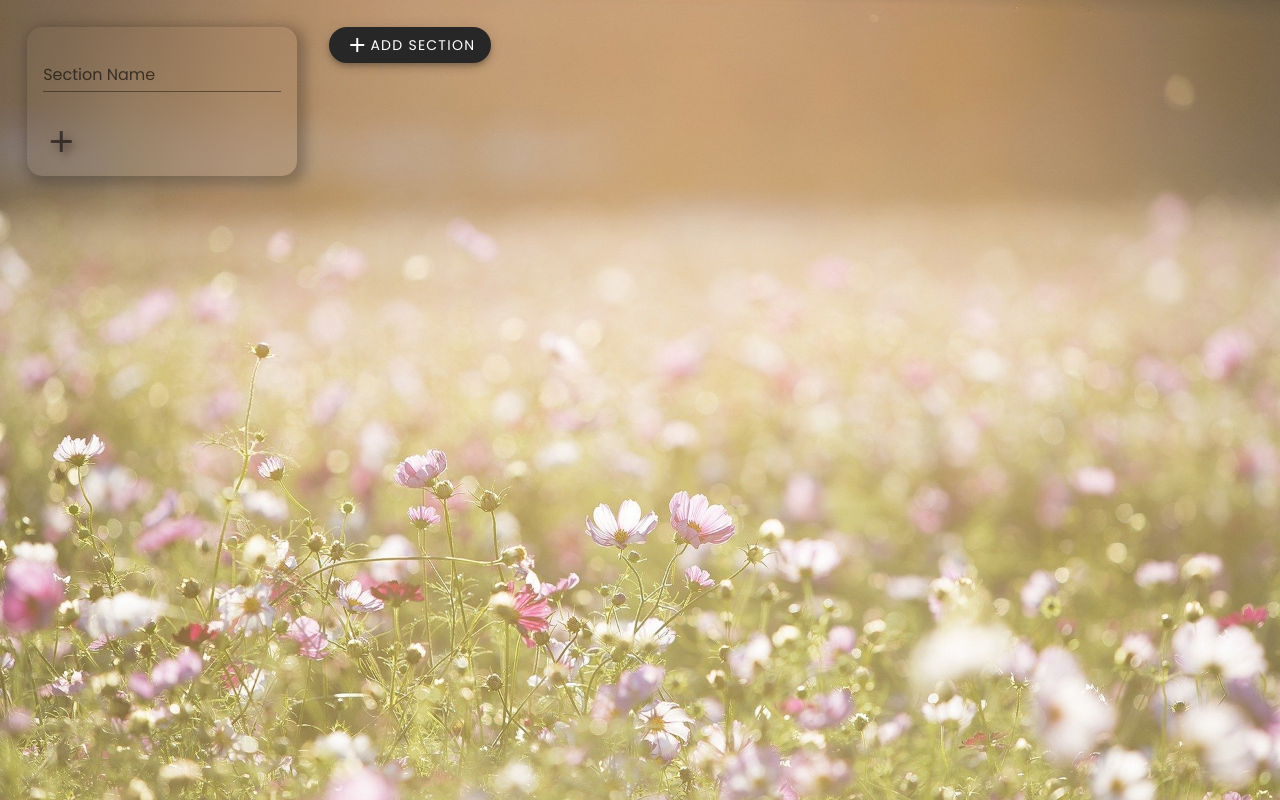
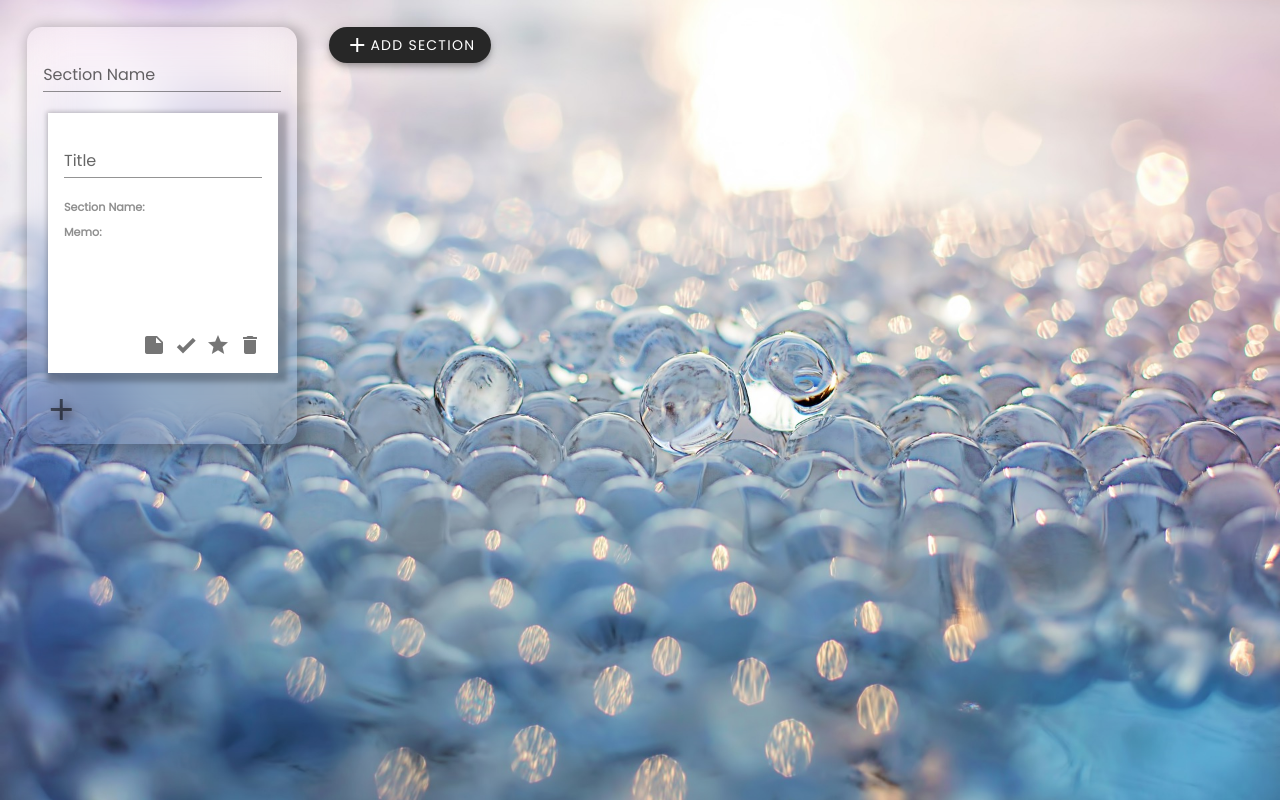
Before and after one commit to Acha0203/Task_Management_App, a Vue app: page / in a window 1280 px wide. Both pictures are taken after a click on the button "ADD SECTION". Built offline with nearby package versions, Linux system fonts and the light colour scheme.

Commit message:
Modified TaskSection.vue, TaskCard.vue, TaskNew.vue, and AddSectionBtn.vue.

```diff
--- a/src/App.vue
+++ b/src/App.vue
@@ -4,7 +4,7 @@
       <task-section
         v-for="section in sectionArray"
         :key="section.id"
-        :sectionId="section.id"
+        :section="section"
       />
       <add-section-btn @create-new-section="createNewSection" />
     </div>
@@ -43,7 +43,7 @@ export default {
   align-items: flex-start;
   padding: 0.7rem;
   background-color: #000000;
-  background-image: url("./assets/images/cosmos-flowers-g223ac18b0_1920.jpg");
+  background-image: url("./assets/images/orbs-ge1b8bbe9b_1920.jpg");
   background-size: cover;
   background-repeat: no-repeat;
   background-position: center center;
--- a/src/components/TaskCard.vue
+++ b/src/components/TaskCard.vue
@@ -1,7 +1,8 @@
 <template>
   <div class="task-container">
     <v-text-field
-      @input="handleInputTitle($event)"
+      @input="handleInputTitle"
+      :value="inputData.title"
       color="gray darken-1"
       label="Title"
     />
@@ -13,7 +14,8 @@
       <v-textarea
         outlined
         v-if="textAreaDisplayedFlag"
-        @input="handleInputMemo($event)"
+        @input="handleInputMemo"
+        :value="inputData.memo"
         color="gray darken-4"
         name="task-memo"
         label="Memo"
@@ -21,7 +23,7 @@
       />
       <div v-else class="text-box">
         <h3 class="small-font">Memo:</h3>
-        <h2 class="middle-font">{{ this.task.memo }}</h2>
+        <h2 class="middle-font">{{ this.inputData.memo }}</h2>
       </div>
     </keep-alive>
     <div class="icons-container">
@@ -47,6 +49,10 @@ export default {
   data() {
     return {
       textAreaDisplayedFlag: false,
+      inputData: {
+        title: this.task.title,
+        memo: this.task.memo,
+      },
     };
   },
   components: { CheckBtn, StarBtn, DeleteBtn },
@@ -59,10 +65,12 @@ export default {
       this.textAreaDisplayedFlag = !this.textAreaDisplayedFlag;
     },
     handleInputTitle(event) {
-      this.task.title = event;
+      this.inputData.title = event;
+      this.$emit("inputTitle", event, this.task.id);
     },
     handleInputMemo(event) {
-      this.task.memo = event;
+      this.inputData.memo = event;
+      this.$emit("inputMemo", event, this.task.id);
     },
   },
 };
--- a/src/components/TaskNew.vue
+++ b/src/components/TaskNew.vue
@@ -1,7 +1,8 @@
 <template>
   <div class="task-container">
     <v-text-field
-      @input="handleInputTitle($event)"
+      @input="$emit('inputNewTitle', $event)"
+      :value="newTask.title"
       color="gray darken-1"
       label="Title"
     />
@@ -13,7 +14,8 @@
       <v-textarea
         outlined
         v-if="textAreaDisplayedFlag"
-        @input="handleInputMemo($event)"
+        @input="$emit('inputNewMemo', $event)"
+        :value="newTask.memo"
         color="gray darken-4"
         name="task-memo"
         label="Memo"
@@ -21,7 +23,7 @@
       />
       <div v-else class="text-box">
         <h3 class="small-font">Memo:</h3>
-        <h2 class="middle-font">{{ this.newTask.memo }}</h2>
+        <h2 class="middle-font">{{ newTask.memo }}</h2>
       </div>
     </keep-alive>
     <div class="icons-container">
@@ -58,12 +60,6 @@ export default {
     switchTextArea() {
       this.textAreaDisplayedFlag = !this.textAreaDisplayedFlag;
     },
-    handleInputTitle(event) {
-      this.newTask.title = event;
-    },
-    handleInputMemo(event) {
-      this.newTask.memo = event;
-    },
   },
 };
 </script>
--- a/src/components/TaskSection.vue
+++ b/src/components/TaskSection.vue
@@ -6,45 +6,70 @@
       :key="task.id"
       :sectionName="sectionName"
       :task="task"
+      @inputTitle="handleInputTitle"
+      @inputMemo="handleInputMemo"
     />
-    <add-new-task-btn
-      @update-task-array="updateTaskArray"
-      :sectionId="this.sectionId"
-      :taskList="this.taskList"
+    <task-new
+      :sectionName="sectionName"
+      :newTask="lastTask"
+      @inputNewTitle="handleInputNewTitle"
+      @inputNewMemo="handleInputNewMemo"
     />
+    <div class="btn-container">
+      <button @click="handleAddNewTaskBtn">
+        <v-icon color="gray darken-4" large>mdi-plus</v-icon>
+      </button>
+    </div>
   </div>
 </template>
 
 <script>
 import SectionName from "./UI/SectionName.vue";
 import TaskCard from "./TaskCard.vue";
-// import TaskNew from "./TaskNew.vue";
-import AddNewTaskBtn from "./UI/AddNewTaskBtn.vue";
-import { TaskList } from "../model";
+import TaskNew from "./TaskNew.vue";
+import { Section } from "../model";
 
 export default {
   props: {
-    sectionId: Number,
+    section: Section,
   },
-  components: { SectionName, TaskCard, AddNewTaskBtn },
+  components: { SectionName, TaskCard, TaskNew },
   data() {
     return {
       sectionName: "",
-      taskList: new TaskList(this.sectionId),
       taskArray: [],
+      lastTask: this.setNewTask(),
     };
   },
-  computed: {
-    getTaskArray() {
-      return this.taskList.createTaskArray();
+  methods: {
+    setNewTask() {
+      return this.section.taskList.createNewTask(this.section.id);
     },
-    getNewTask() {
-      return this.taskList.createNewTask(this.sectionId);
+    handleAddNewTaskBtn() {
+      this.taskArray = this.section.taskList.createTaskArray();
+      this.lastTask = this.setNewTask();
+      console.log(this.section.taskList);
+      console.log(this.lastTask);
     },
-  },
-  methods: {
-    updateTaskArray() {
-      this.taskArray = this.taskList.createTaskArray();
+    handleInputTitle(...args) {
+      let iterator = this.section.taskList.head;
+      while (iterator.id !== args[1]) {
+        iterator = iterator.next;
+      }
+      iterator.title = args[0];
+    },
+    handleInputMemo(...args) {
+      let iterator = this.section.taskList.head;
+      while (iterator.id !== args[1]) {
+        iterator = iterator.next;
+      }
+      iterator.memo = args[0];
+    },
+    handleInputNewTitle(event) {
+      this.section.taskList.getLastTask().title = event;
+    },
+    handleInputNewMemo(event) {
+      this.section.taskList.getLastTask().memo = event;
     },
   },
 };
@@ -60,4 +85,11 @@ export default {
   backdrop-filter: blur(20px);
   box-shadow: 4px 4px 13px 5px rgba(0, 0, 0, 0.25);
 }
+
+.btn-container {
+  display: flex;
+  align-items: flex-start;
+  padding-top: 0.7rem;
+  filter: drop-shadow(4px 4px 4px #291515);
+}
 </style>
--- a/src/components/UI/AddNewTaskBtn.vue
+++ /dev/null
@@ -1,33 +0,0 @@
-<template>
-  <div class="btn-container">
-    <button @click="handleClick">
-      <v-icon color="gray darken-4" large>mdi-plus</v-icon>
-    </button>
-  </div>
-</template>
-
-<script>
-import { TaskList } from "../../model";
-
-export default {
-  props: {
-    sectionId: Number,
-    taskList: TaskList,
-  },
-  methods: {
-    handleClick() {
-      this.taskList.createNewTask(this.sectionId);
-      this.$emit("update-task-array");
-    },
-  },
-};
-</script>
-
-<style scoped>
-.btn-container {
-  display: flex;
-  align-items: flex-start;
-  padding-top: 0.7rem;
-  filter: drop-shadow(4px 4px 4px #291515);
-}
-</style>
--- a/src/model/index.js
+++ b/src/model/index.js
@@ -29,10 +29,12 @@ export class SectionList {
   static head = new Section(0, "dammy", null);
 
   static createSection() {
+    let newSectionId = this.getLastSection().id + 1;
+
     this.getLastSection().next = new Section(
-      this.getLastSection().id + 1,
+      newSectionId,
       "",
-      new TaskList(this.getLastSection().id + 1)
+      new TaskList(newSectionId)
     );
   }
 
@@ -60,15 +62,15 @@ export class SectionList {
 }
 
 export class TaskList {
-  constructor(sectionId) {
-    this.head = new Task(0, "dammy", sectionId, "", false, false);
+  constructor(newSectionId) {
+    this.head = new Task(0, "dammy", newSectionId, "", false, false);
   }
 
-  createNewTask(sectionId) {
+  createNewTask(newSectionId) {
     this.getLastTask().next = new Task(
       this.getLastTask().id + 1,
       "",
-      sectionId,
+      newSectionId,
       "",
       false,
       false
```
Also changed, not shown: src/assets/images/cosmos-flowers-g223ac18b0_1920.jpg (deleted), src/assets/images/orbs-ge1b8bbe9b_1920.jpg (added).
